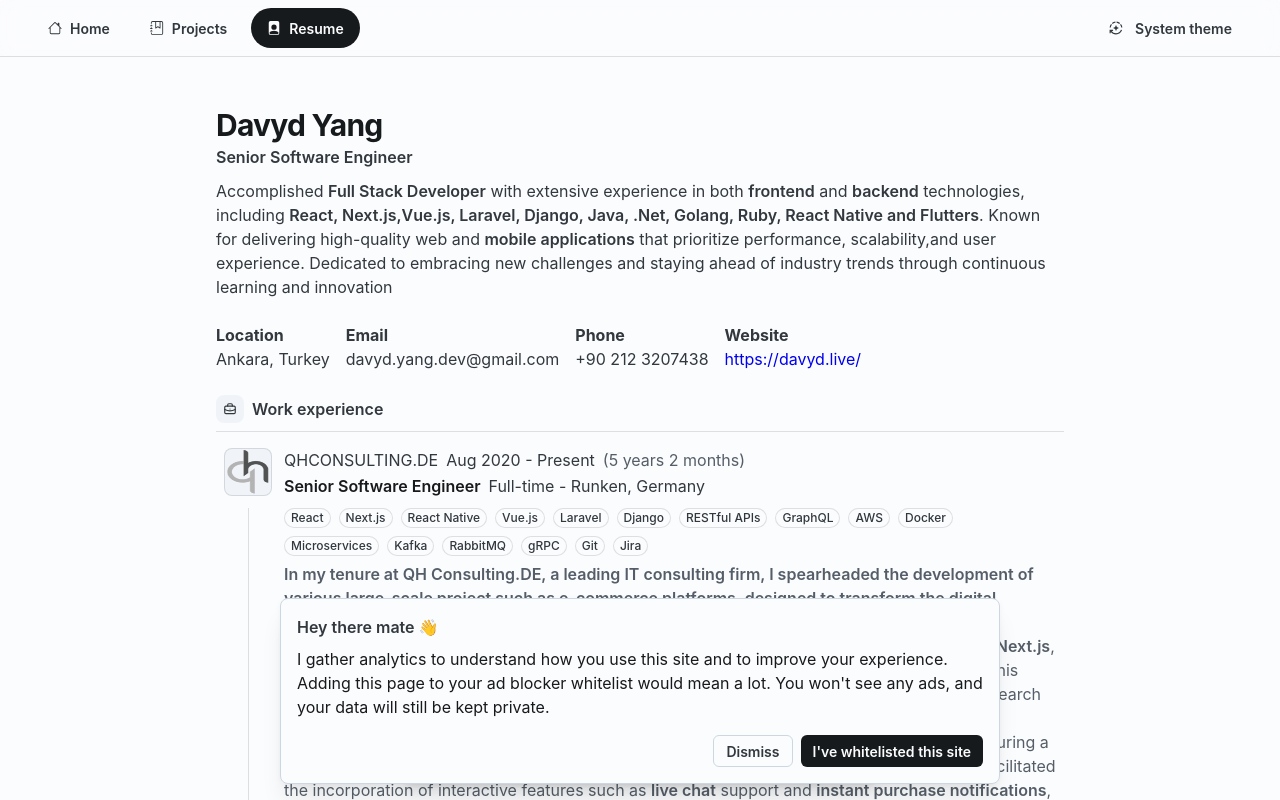
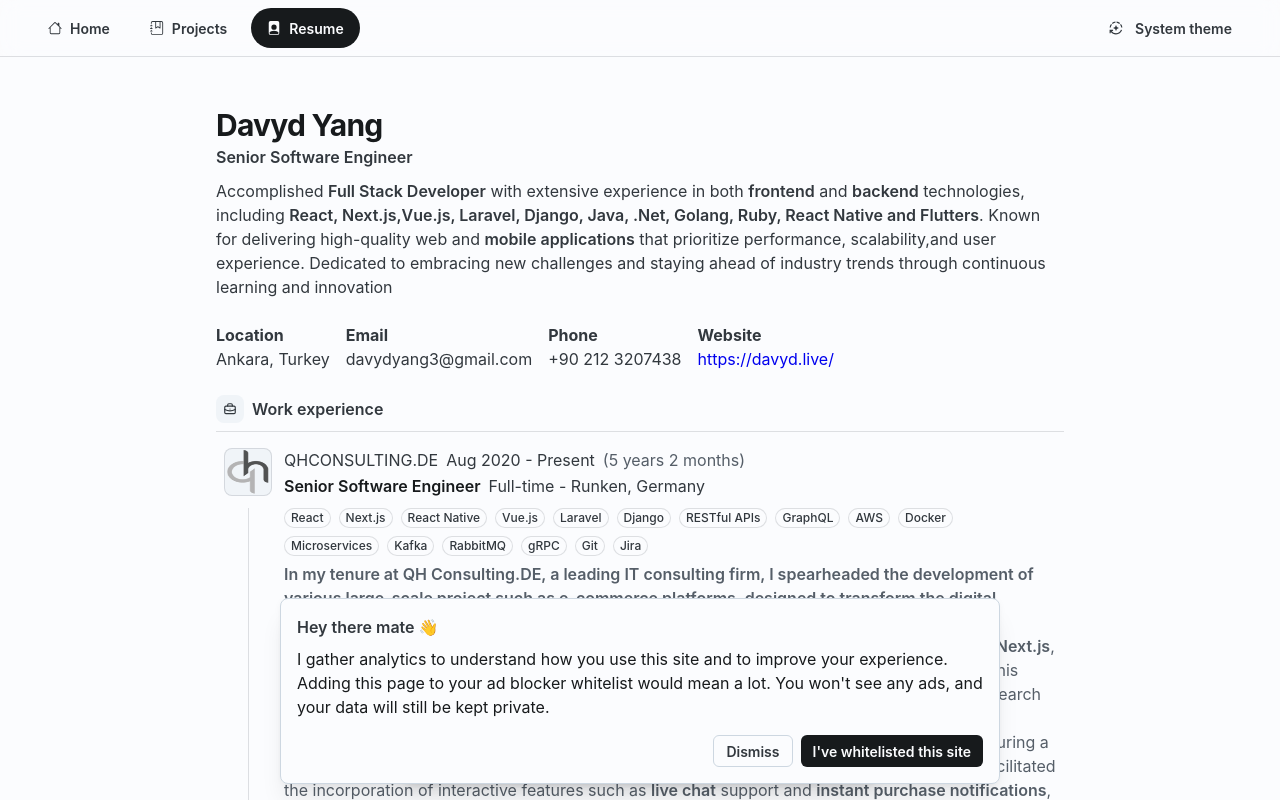
Before and after one commit to hereistopdev/Friend_David, a React (Vite) app: page /resume in a window 1280 px wide. Shown: the top 800 px of the page. Built offline with nearby package versions, Linux system fonts and the light colour scheme; no server answers.

Commit message:
updated email

```diff
--- a/src/assets/Details.ts
+++ b/src/assets/Details.ts
@@ -157,7 +157,7 @@
   ],
   contact: {
     location: "Ankara, Turkey",
-    email: "davyd.yang.dev@gmail.com",
+    email: "davydyang3@gmail.com",
     phone: "+90 212 3207438",
     website: "https://davyd.live/",
     linkedin: "https://www.linkedin.com/in/davyd-yang-5b3b02136/",
```
